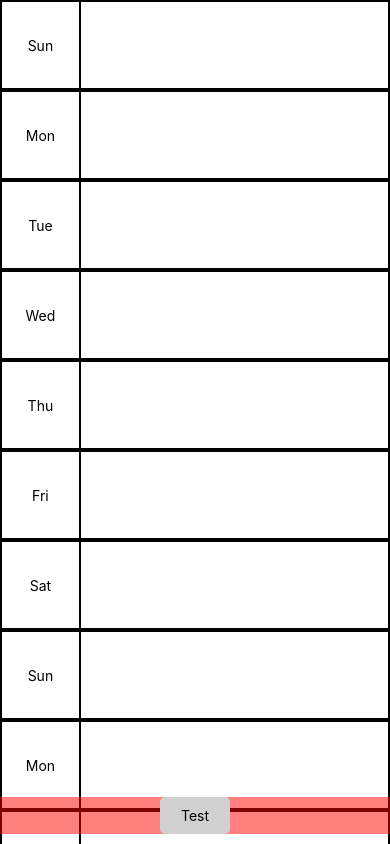
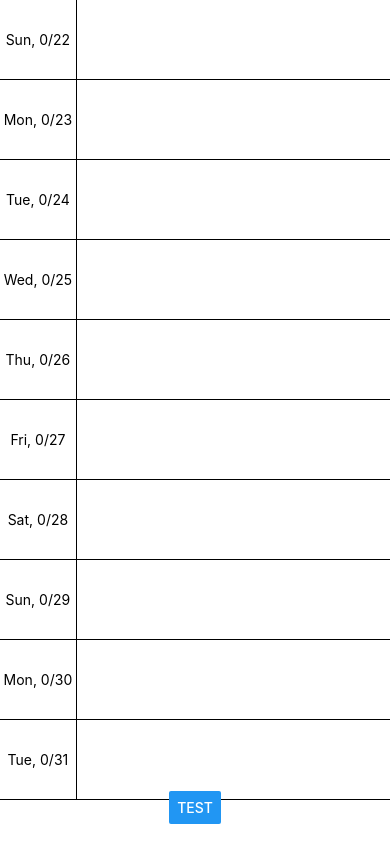
Before and after one commit to ItsGabeReal/AssignmentTiles, a React Native app: screen / in a window 390 px wide. Built offline with nearby package versions, Linux system fonts and the light colour scheme.

Commit message:
Separated component files and created event tiles

```diff
--- a/App.js
+++ b/App.js
@@ -1,115 +1,83 @@
 import React, { useState } from "react";
 import {
     StyleSheet,
-  Text,
     View,
     FlatList,
-  TouchableOpacity,
-  PanResponder // <- I think this is what I need for drag & drop stuff
+    Button,
 } from "react-native";
-import { Button } from "react-native-web";
+import DayRow from './components/DayRow';
 
-// Variables outside app are the same across all instances of app
-// Variables inside app are unique across each instance of app
-// Therefore, I don't think it matters what I do since there is only one instance of app.
+export default function App() {
+    const ONE_DAY_IN_MILLISECONDS = 86400000;
 
-/*
-Row Format:
-  day: String representing day of the week
-  date: String representing date in YYYY/MM/DD format. This is used as the key.
-*/
-
-/*interface Row {
-
-}*/
-const rows = [
+    const [eventData, setEventData] = useState([
         {
-    day: 'Sun',
-    date: new Date(2023, 0, 24)
+            name: 'Football Practice',
+            date: new Date(2023, 4, 5)
         },
         {
-    day: 'Mon',
-    date: new Date(2023, 0, 25)
+            name: 'Brain Surgery',
+            date: new Date(2023, 4, 6)
         },
         {
-    day: 'Tue',
-    date: new Date(2023, 0, 26)
+            name: 'Open Heart Surgery',
+            date: new Date(2023, 4, 6)
         },
         {
-    day: 'Wed',
-    date: new Date(2023, 0, 27)
+            name: 'Brain Surgery',
+            date: new Date(2023, 4, 6)
         },
         {
-    day: 'Thu',
-    date: new Date(2023, 0, 28)
+            name: 'Open Heart Surgery',
+            date: new Date(2023, 4, 6)
         },
         {
-    day: 'Fri',
-    date: new Date(2023, 0, 29)
+            name: 'Brain Surgery',
+            date: new Date(2023, 4, 6)
         },
         {
-    day: 'Sat',
-    date: new Date(2023, 0, 30)
+            name: 'Open Heart Surgery',
+            date: new Date(2023, 4, 6)
         },
         {
-    day: 'Sun',
-    date: new Date(2023, 0, 31)
+            name: 'Brain Surgery',
+            date: new Date(2023, 4, 6)
         },
         {
-    day: 'Mon',
-    date: new Date(2023, 1, 1)
+            name: 'Open Heart Surgery',
+            date: new Date(2023, 4, 6)
         },
         {
-    day: 'Tue',
-    date: new Date(2023, 1, 2)
-  }
-];
+            name: 'Football Practice',
+            date: new Date(2023, 4, 7)
+        },
+    ]);
+    const [visibleDays, setVisibleDays] = useState(createArrayOfDays(10));
 
-/*
-Element Format:
-  name: String to be displayed on the element
-  type: String representing the type of assignment ('no-date', 'event', 'due-date', 'finish-before', 'finish-after')
-  dueDate: Timestamp of the date it must be completed by
-  finishBefore: A reference to the assignment this must be completed before
-*/
-
-const elements = [
-];
-
-// Components
-const DayContainer = ({day}) => {
-  return (
-    <View style={styles.rowContainer}>
-      <View style={styles.dateContainer}>
-        <Text>{day}</Text>
-      </View>
-      <View style={styles.entryContainer}>
-
-      </View>
-    </View>
-  )
+    function createArrayOfDays(numDays) {
+        let today = new Date();
+        return Array.from({length: numDays}, (e, i) => new Date(today.getFullYear(), today.getMonth(), today.getDate() + i));
     }
 
-const SimpleButton = ({text}) => {
-  return (
-    <TouchableOpacity style={styles.button}>
-      <Text>{text}</Text>
-    </TouchableOpacity>
-  )
+    function onTestButtonPressed() {
+        console.log(eventData)
+        console.log(visibleDays)
     }
-
-export default function App() {
 
     // Layout
     return (
         <View style={styles.container}>
             <FlatList
-        data={rows}
-        keyExtractor={item => item.date.getTime()} // FlatLists are supposed to have a keyExtractor, but it seems to work fine without it
-        renderItem={({item}) => <DayContainer day={item.day}/>}
+                data={visibleDays}
+                keyExtractor={item => item.getTime()} // FlatLists are supposed to have a keyExtractor, but it seems to work fine without it
+                renderItem={({ item }) => <DayRow date={item} eventData={eventData} />}
             />
-      <View style={styles.buttonContainer}>
-        <SimpleButton text={"Test"} />
+            <View style={styles.testButtonContainer}>
+                <Button
+                    onPress={onTestButtonPressed}
+                    title="Test"
+                />
+
             </View>
         </View>
     );
@@ -137,15 +105,14 @@ const styles = StyleSheet.create({
         flex: 4,
         borderWidth: 1
     },
-  buttonContainer: {
-    backgroundColor: '#ff000080',
+    testButtonContainer: {
         position: 'absolute',
-    bottom: 10,
+        bottom: 20,
         left: 0,
         right: 0,
         alignItems: 'center'
     },
-  button: {
+    testButton: {
         backgroundColor: '#d0d0d0',
         padding: 10,
         borderRadius: 5,
--- /dev/null
+++ b/components/DayRow.js
@@ -0,0 +1,66 @@
+import { useState } from 'react';
+import {
+    StyleSheet,
+    Text,
+    View,
+    FlatList,
+} from "react-native";
+import EventTile from './EventTile';
+
+const DAY_NAMES_ABREV = ['Sun','Mon','Tue','Wed','Thu','Fri','Sat'];
+const ONE_DAY_IN_MILLISECONDS = 86400000;
+
+function datesMatch(date1, date2) {
+    return Math.floor(date1.valueOf() / ONE_DAY_IN_MILLISECONDS) == Math.floor(date2.valueOf() / ONE_DAY_IN_MILLISECONDS);
+}
+
+function getEventIndexesForDate(eventData, date) {
+    let eventIndexes = []
+    for (let i = 0; i < eventData.length; i++) {
+        if (datesMatch(eventData[i].date, date)) {
+            eventIndexes.push(i);
+        }
+    }
+    return eventIndexes;
+}
+
+export default function DayRow({ date, eventData }) {
+    // Create a list of events that occur on this day
+    const [eventIndexes, setEventIndexes] = useState(getEventIndexesForDate(eventData, date));
+
+    return (
+        <View style={styles.dayRow}>
+            <View style={styles.dateTextContainer}>
+                <Text>{DAY_NAMES_ABREV[date.getDay()]}, {date.getMonth()}/{date.getDate()}</Text>
+            </View>
+            <View style={styles.eventTileContainer}>
+                <FlatList
+                    data={eventIndexes}
+                    keyExtractor={item => item} // FlatLists are supposed to have a keyExtractor, but it seems to work fine without it
+                    numColumns={3}
+                    renderItem={({ item }) => <EventTile eventIndex={item} eventData={eventData} />}
+                />
+            </View>
+        </View>
+    );
+};
+
+const styles = StyleSheet.create({
+    dayRow: {
+        flex: 1,
+        flexDirection: 'row',
+        minHeight: 80,
+        borderColor: 'black',
+        borderBottomWidth: 1,
+    },
+    dateTextContainer: {
+        flex: 1,
+        borderRightWidth: 1,
+        justifyContent: 'center',
+        alignItems: 'center'
+    },
+    eventTileContainer: {
+        flex: 4,
+        padding: 5,
+    },
+});
--- /dev/null
+++ b/components/DraggableComponent.js
@@ -0,0 +1,44 @@
+import { Component } from 'react';
+import { View, PanResponder } from 'react-native';
+
+export default class DraggableComponent extends Component {
+    constructor(props) {
+        super(props);
+
+        this.state = {
+            x: 0,
+            y: 0,
+        };
+
+        this.panResponder = PanResponder.create({
+            onPanResponderGrant: (evt, gestureState) => {
+                this.state = {
+                    x: gestureState.x0,
+                    y: gestureState.y0,
+                }
+            },
+            onPanResponderMove: (evt, gestureState) => {
+                this.state = {
+                    x: gestureState.dx + this.state.x,
+                    y: gestureState.dy + this.state.y,
+                };
+            },
+        })
+    }
+
+    render() {
+        return (
+            <View
+                style={{
+                    position: 'absolute',
+                    left: this.state.x,
+                    top: this.state.y,
+                    backgroundColor: 'blue',
+                    width: 50,
+                    height: 50,
+                }}
+                {...this.panResponder.panHandlers}
+            />
+        );
+    }
+}
--- /dev/null
+++ b/components/EventTile.js
@@ -0,0 +1,43 @@
+import { useState } from 'react';
+import {
+    StyleSheet,
+    Text,
+    View,
+    TouchableOpacity,
+    PanResponder // <- I think this is what I need for drag & drop stuff
+} from "react-native";
+import DraggableComponent from './DraggableComponent';
+
+export default function EventTile({ eventIndex, eventData }) {
+
+    /*return (
+        <View style={styles.eventTile}>
+            <TouchableOpacity>
+                <Text style={styles.eventNameText}>{eventData[eventIndex].name}</Text>
+            </TouchableOpacity>
+        </View>
+    );*/
+
+    return (
+        <DraggableComponent style={styles.eventTile}>
+            <TouchableOpacity>
+                <Text style={styles.eventNameText}>{eventData[eventIndex].name}</Text>
+            </TouchableOpacity>
+        </DraggableComponent>
+    );
+};
+
+const styles = StyleSheet.create({
+    eventTile: {
+        backgroundColor: '#ddd',
+        height: 80,
+        width: 80,
+        marginRight: 5,
+        marginBottom: 5,
+        borderRadius: 5,
+        justifyContent: 'center',
+    },
+    eventNameText: {
+        textAlign: 'center',
+    }
+});
```
Lines whose indentation alone changed are shown as unchanged.
